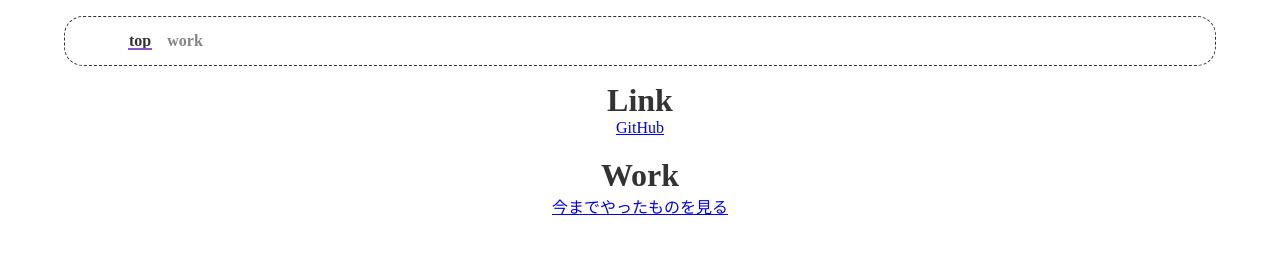
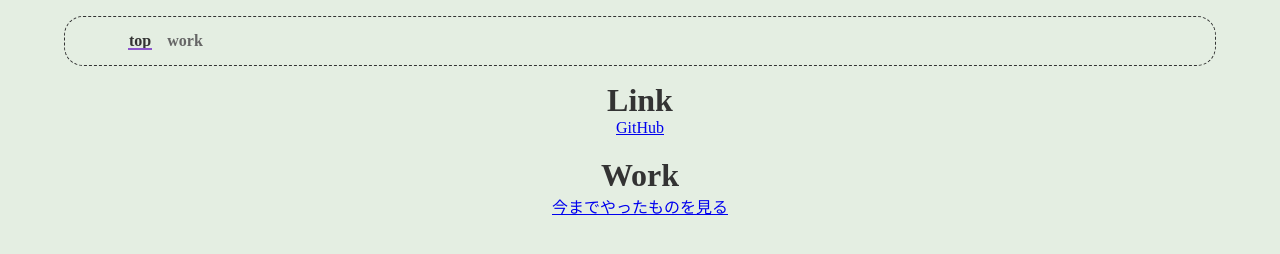
Before and after one commit to tomsal25/portfolio, a Gatsby site: page / in a window 1280 px wide. Built offline with nearby package versions, Linux system fonts and the light colour scheme; Gatsby itself is replaced by a stand-in of ours.

Commit message:
for accesibility

```diff
--- a/src/config/_variable.scss
+++ b/src/config/_variable.scss
@@ -1,5 +1,5 @@
 $black: #333;
-$black-light: rgba(51, 51, 51, 0.6);
+$black-light: #666;
 
 // accent color
 $primary-main: #8a54cb;
--- a/src/config/style.scss
+++ b/src/config/style.scss
@@ -7,4 +7,5 @@
 
 body {
   color: var.$black;
+  background: #e4eee2;
 }
```
